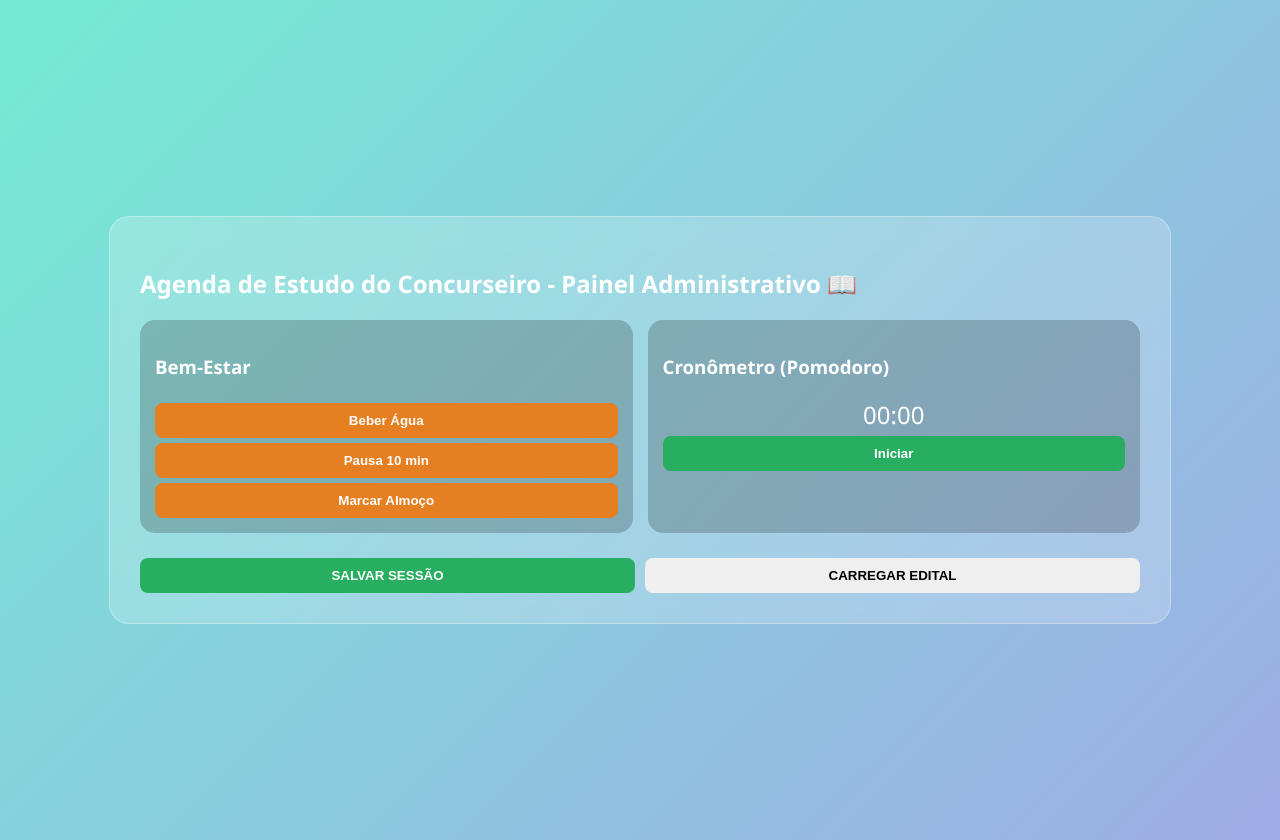
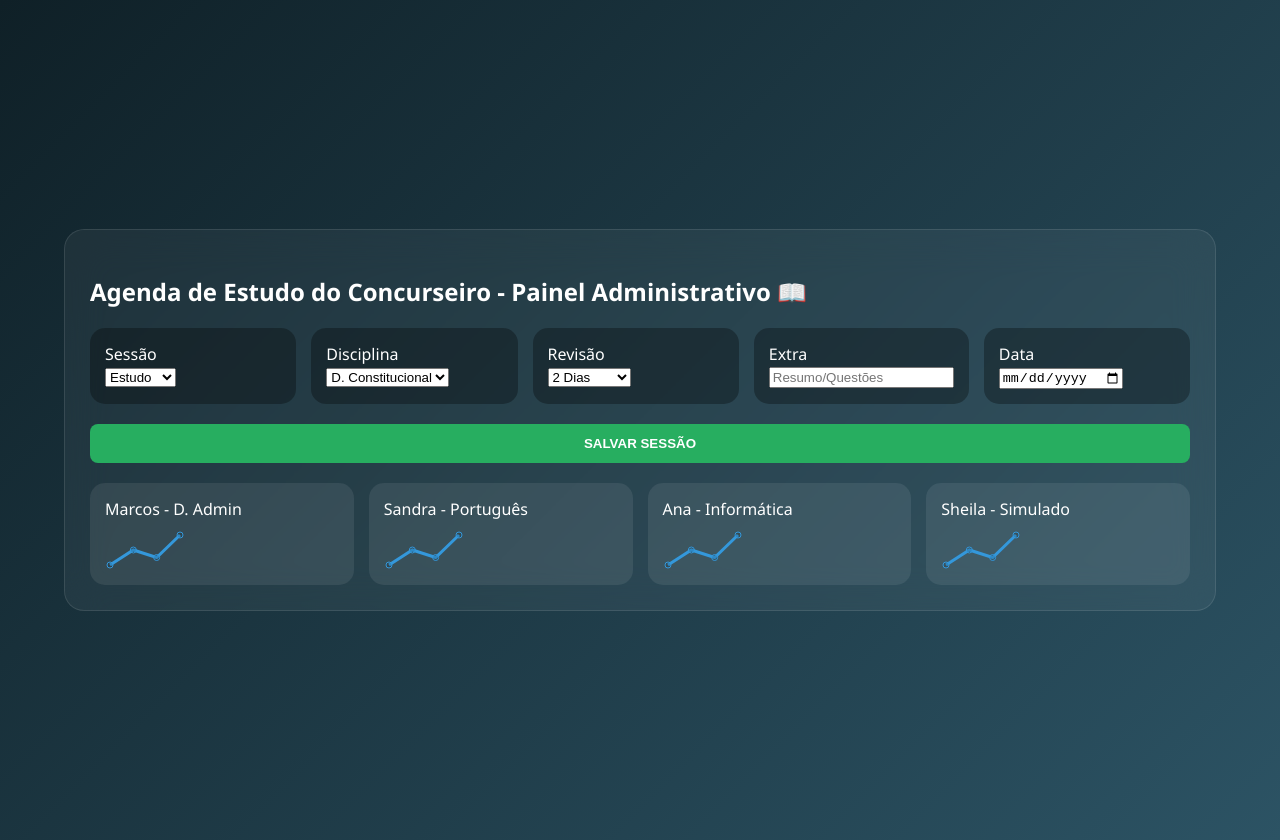
Before and after one commit to Maxinfor/SEDES, a plain HTML site: page index.html in a window 1280 px wide. Drawn offline with nearby package versions, Linux system fonts and the light colour scheme.

Commit message:
Update HTML structure and styles for admin panel

```diff
--- a/index.html
+++ b/index.html
@@ -2,17 +2,17 @@
 <html lang="pt-br">
 <head>
     <meta charset="UTF-8">
-    <title>Agenda do Concurseiro - Painel Administrativo</title>
-    <script src="https://cdnjs.cloudflare.com/ajax/libs/pdf.js/3.11.174/pdf.min.js"></script>
+    <title>Painel Administrativo Concurseiro</title>
+    <script src="https://cdn.jsdelivr.net/npm/chart.js"></script>
     <style>
-        /* Estilo Glassmorphism */
-        body { margin: 0; min-height: 100vh; background: linear-gradient(135deg, #74ebd5, #9face6); font-family: 'Segoe UI', sans-serif; display: flex; justify-content: center; align-items: center; padding: 20px; }
-        .app-container { width: 100%; max-width: 1000px; background: rgba(255, 255, 255, 0.2); backdrop-filter: blur(15px); border: 1px solid rgba(255, 255, 255, 0.3); border-radius: 20px; padding: 30px; color: white; }
-        .grid { display: grid; grid-template-columns: repeat(auto-fit, minmax(200px, 1fr)); gap: 15px; margin-bottom: 20px; }
-        .panel { background: rgba(0, 0, 0, 0.2); padding: 15px; border-radius: 15px; }
-        button { cursor: pointer; border: none; padding: 10px; border-radius: 8px; font-weight: bold; width: 100%; margin-top: 5px; }
-        .btn-acao { background: #27ae60; color: white; }
-        .btn-alerta { background: #e67e22; color: white; }
+        body { margin: 0; min-height: 100vh; background: linear-gradient(135deg, #0f2027, #2c5364); font-family: 'Segoe UI', sans-serif; color: white; display: flex; justify-content: center; align-items: center; padding: 20px; }
+        .app-container { width: 100%; max-width: 1100px; background: rgba(255, 255, 255, 0.05); backdrop-filter: blur(20px); border-radius: 20px; padding: 25px; border: 1px solid rgba(255, 255, 255, 0.1); }
+        .grid-topo { display: grid; grid-template-columns: repeat(5, 1fr); gap: 15px; margin-bottom: 20px; }
+        .panel { background: rgba(0, 0, 0, 0.3); padding: 15px; border-radius: 15px; }
+        .btn-salvar { background: #27ae60; padding: 12px; width: 100%; border: none; border-radius: 8px; color: white; font-weight: bold; cursor: pointer; }
+        .dashboard-list { display: grid; grid-template-columns: repeat(4, 1fr); gap: 15px; margin-top: 20px; }
+        .card-registro { background: rgba(255, 255, 255, 0.08); padding: 15px; border-radius: 15px; position: relative; }
+        .chart-container { height: 40px; margin-top: 10px; }
     </style>
 </head>
 <body>
@@ -20,49 +20,46 @@
 <div class="app-container">
     <h2>Agenda de Estudo do Concurseiro - Painel Administrativo 📖</h2>
 
-    <div class="grid">
-        <div class="panel">
-            <h3>Bem-Estar</h3>
-            <button class="btn-alerta" onclick="alert('💦 Hidrate-se: Beba um copo de água agora!')">Beber Água</button>
-            <button class="btn-alerta" onclick="alert('🧘 Pausa de 10 min: Desconecte-se, alongue-se ou relaxe.')">Pausa 10 min</button>
-            <button class="btn-alerta" onclick="marcarRefeicao('Almoço')">Marcar Almoço</button>
-        </div>
-
-        <div class="panel">
-            <h3>Cronômetro (Pomodoro)</h3>
-            <div id="displayTempo" style="font-size: 1.5rem; text-align: center;">00:00</div>
-            <button class="btn-acao" onclick="iniciarPomodoro()">Iniciar</button>
-        </div>
+    <div class="grid-topo">
+        <div class="panel">Sessão<br><select><option>Estudo</option><option>Revisão</option></select></div>
+        <div class="panel">Disciplina<br><select><option>D. Constitucional</option></select></div>
+        <div class="panel">Revisão<br><select><option>2 Dias</option><option>1 Semana</option></select></div>
+        <div class="panel">Extra<br><input type="text" placeholder="Resumo/Questões"></div>
+        <div class="panel">Data<br><input type="date"></div>
     </div>
 
-    <div style="display: flex; gap: 10px;">
-        <button class="btn-acao" onclick="alert('Sessão Salva com Sucesso!')">SALVAR SESSÃO</button>
-        <button onclick="document.getElementById('pdfInput').click()">CARREGAR EDITAL</button>
-        <input type="file" id="pdfInput" style="display:none" onchange="processarEdital(this)">
+    <button class="btn-salvar" onclick="alert('Salvo no seu painel!')">SALVAR SESSÃO</button>
+
+    <div class="dashboard-list">
+        <div class="card-registro">
+            Marcos - D. Admin
+            <div class="chart-container"><canvas id="chart1"></canvas></div>
+        </div>
+        <div class="card-registro">
+            Sandra - Português
+            <div class="chart-container"><canvas id="chart2"></canvas></div>
+        </div>
+        <div class="card-registro">
+            Ana - Informática
+            <div class="chart-container"><canvas id="chart3"></canvas></div>
+        </div>
+        <div class="card-registro">
+            Sheila - Simulado
+            <div class="chart-container"><canvas id="chart4"></canvas></div>
+        </div>
     </div>
 </div>
 
 <script>
-    // Lógica de Bem-Estar
-    function marcarRefeicao(tipo) { alert(tipo + " registrado! Mantenha o foco."); }
-
-    // Lógica de Cronômetro
-    let tempo = 0;
-    function iniciarPomodoro() {
-        setInterval(() => {
-            tempo++;
-            let m = Math.floor(tempo/60).toString().padStart(2, '0');
-            let s = (tempo%60).toString().padStart(2, '0');
-            document.getElementById('displayTempo').innerText = `${m}:${s}`;
-            if(tempo === 1500) alert("⏰ 25 minutos! Hora da pausa de 10 minutos.");
-        }, 1000);
-    }
-
-    // Lógica de PDF (Simples)
-    function processarEdital(input) {
-        alert("Processando edital: " + input.files[0].name + "...");
-    }
+    // Configuração dos gráficos
+    const configs = [chart1, chart2, chart3, chart4];
+    configs.forEach((id, index) => {
+        new Chart(id, {
+            type: 'line',
+            data: { labels: [1,2,3,4], datasets: [{ data: [10, 20, 15, 30], borderColor: '#3498db', fill: false }] },
+            options: { responsive: true, plugins: { legend: { display: false } }, scales: { x: { display: false }, y: { display: false } } }
+        });
+    });
 </script>
-
 </body>
 </html>
```
